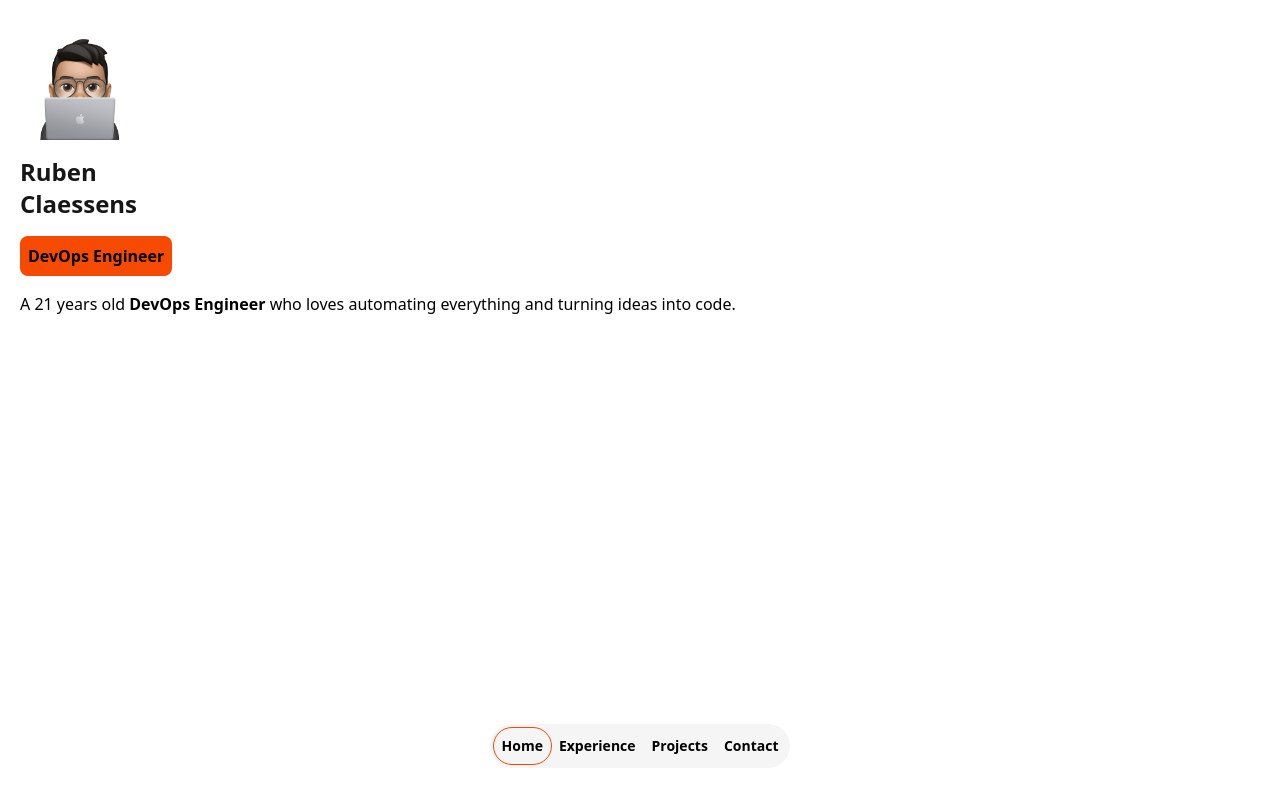
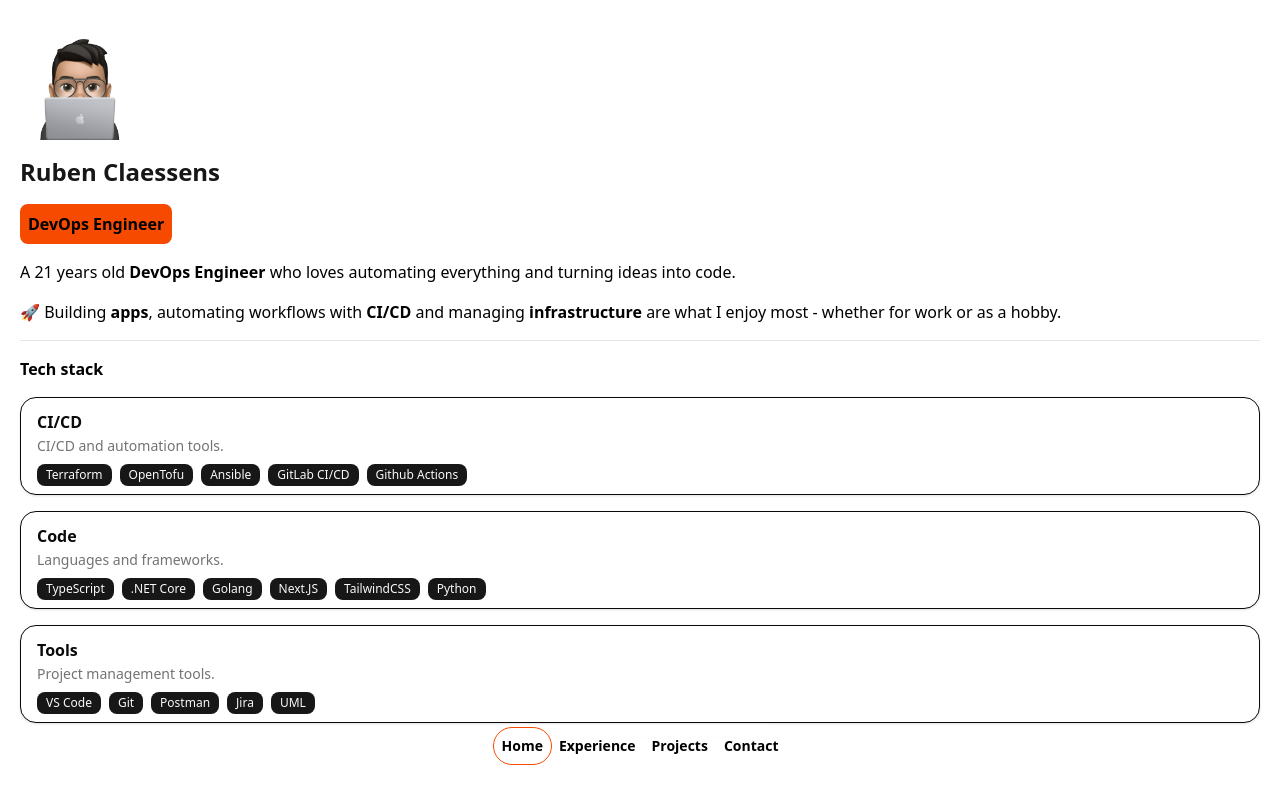
Before and after one commit to DrTuup/portfolio, a Next.js app: page / in a window 1280 px wide. Shown: the top 804 px of the page. Built offline with nearby package versions, Linux system fonts and the light colour scheme.

Commit message:
Tech stack

```diff
--- a/app/page.tsx
+++ b/app/page.tsx
@@ -1,4 +1,15 @@
+import { Separator } from "@/components/ui/separator";
 import Image from "next/image";
+import {
+  Card,
+  CardContent,
+  CardDescription,
+  CardHeader,
+  CardTitle,
+} from "@/components/ui/card";
+import { Spacer } from "@/components/spacer";
+import { Badge } from "@/components/ui/badge";
+import { cicd, code, tools } from "@/data";
 
 export default function Home() {
   function calcAge() {
@@ -10,20 +21,64 @@ export default function Home() {
     return age;
   }
   return (
-    <div className="max-w-screen w-screen min-h-screen flex flex-col p-5 gap-4">
-      <Image src="/memoji.png" width={120} height={120} alt="memoji" />
-      <h1 className="font-bold text-2xl text-primary">
-        Ruben
-        <br />
-        Claessens
-      </h1>
+    <div className="w-screen min-h-screen flex flex-col p-5 gap-4">
+      <Image
+        loading="eager"
+        src="/memoji.png"
+        width={120}
+        height={120}
+        alt="memoji"
+      />
+      <h1 className="font-bold text-2xl text-primary">Ruben Claessens</h1>
       <h2 className="font-bold w-fit p-2 rounded-md bg-[var(--chart-1)]">
         DevOps Engineer
       </h2>
-      <p className="">
+      <p>
         A {calcAge()} years old <strong>DevOps Engineer</strong> who loves
-        automating everything and turning ideas into code. <br />
+        automating everything and turning ideas into code.
+        <br />
       </p>
+      <p>
+        🚀 Building <strong>apps</strong>, automating workflows with{" "}
+        <strong>CI/CD</strong> and managing <strong>infrastructure</strong> are
+        what I enjoy most - whether for work or as a hobby.
+      </p>
+      <Separator />
+      <h3 className="font-bold">Tech stack</h3>
+      <Card className="p-2 rounded-2xl gap-0">
+        <CardHeader className="p-2">
+          <CardTitle>CI/CD</CardTitle>
+          <CardDescription>CI/CD and automation tools.</CardDescription>
+        </CardHeader>
+        <CardContent className="px-2 flex flex-wrap gap-2">
+          {cicd.map((item) => {
+            return <Badge key={item}>{item}</Badge>;
+          })}
+        </CardContent>
+      </Card>
+      <Card className="p-2 rounded-2xl gap-0">
+        <CardHeader className="p-2">
+          <CardTitle>Code</CardTitle>
+          <CardDescription>Languages and frameworks.</CardDescription>
+        </CardHeader>
+        <CardContent className="px-2 flex flex-wrap gap-2">
+          {code.map((item) => {
+            return <Badge key={item}>{item}</Badge>;
+          })}
+        </CardContent>
+      </Card>
+      <Card className="p-2 rounded-2xl gap-0">
+        <CardHeader className="p-2">
+          <CardTitle>Tools</CardTitle>
+          <CardDescription>Project management tools.</CardDescription>
+        </CardHeader>
+        <CardContent className="px-2 flex flex-wrap gap-2">
+          {tools.map((item) => {
+            return <Badge key={item}>{item}</Badge>;
+          })}
+        </CardContent>
+      </Card>
+      <Spacer />
     </div>
   );
 }
--- a/components/navigation.tsx
+++ b/components/navigation.tsx
@@ -25,7 +25,7 @@ export function Navigation() {
   const pathname = usePathname();
   return (
     <div className="w-full flex justify-center align-center fixed bottom-0">
-      <div className="bg-secondary my-8 mx-4 flex flex-row p-1 rounded-full">
+      <div className="my-8 mx-4 flex flex-row p-1 rounded-full backdrop-blur-md">
         {navitems.map((item) => {
           return (
             <a
--- /dev/null
+++ b/components/spacer.tsx
@@ -0,0 +1,3 @@
+export function Spacer() {
+  return <div className="p-10 w-full"></div>;
+}
--- /dev/null
+++ b/components/ui/badge.tsx
@@ -0,0 +1,46 @@
+import * as React from "react"
+import { Slot } from "@radix-ui/react-slot"
+import { cva, type VariantProps } from "class-variance-authority"
+
+import { cn } from "@/lib/utils"
+
+const badgeVariants = cva(
+  "inline-flex items-center justify-center rounded-md border px-2 py-0.5 text-xs font-medium w-fit whitespace-nowrap shrink-0 [&>svg]:size-3 gap-1 [&>svg]:pointer-events-none focus-visible:border-ring focus-visible:ring-ring/50 focus-visible:ring-[3px] aria-invalid:ring-destructive/20 dark:aria-invalid:ring-destructive/40 aria-invalid:border-destructive transition-[color,box-shadow] overflow-hidden",
+  {
+    variants: {
+      variant: {
+        default:
+          "border-transparent bg-primary text-primary-foreground [a&]:hover:bg-primary/90",
+        secondary:
+          "border-transparent bg-secondary text-secondary-foreground [a&]:hover:bg-secondary/90",
+        destructive:
+          "border-transparent bg-destructive text-white [a&]:hover:bg-destructive/90 focus-visible:ring-destructive/20 dark:focus-visible:ring-destructive/40 dark:bg-destructive/70",
+        outline:
+          "text-foreground [a&]:hover:bg-accent [a&]:hover:text-accent-foreground",
+      },
+    },
+    defaultVariants: {
+      variant: "default",
+    },
+  }
+)
+
+function Badge({
+  className,
+  variant,
+  asChild = false,
+  ...props
+}: React.ComponentProps<"span"> &
+  VariantProps<typeof badgeVariants> & { asChild?: boolean }) {
+  const Comp = asChild ? Slot : "span"
+
+  return (
+    <Comp
+      data-slot="badge"
+      className={cn(badgeVariants({ variant }), className)}
+      {...props}
+    />
+  )
+}
+
+export { Badge, badgeVariants }
--- /dev/null
+++ b/components/ui/card.tsx
@@ -0,0 +1,92 @@
+import * as React from "react"
+
+import { cn } from "@/lib/utils"
+
+function Card({ className, ...props }: React.ComponentProps<"div">) {
+  return (
+    <div
+      data-slot="card"
+      className={cn(
+        "bg-card text-card-foreground flex flex-col gap-6 rounded-xl border py-6 shadow-sm",
+        className
+      )}
+      {...props}
+    />
+  )
+}
+
+function CardHeader({ className, ...props }: React.ComponentProps<"div">) {
+  return (
+    <div
+      data-slot="card-header"
+      className={cn(
+        "@container/card-header grid auto-rows-min grid-rows-[auto_auto] items-start gap-1.5 px-6 has-[data-slot=card-action]:grid-cols-[1fr_auto] [.border-b]:pb-6",
+        className
+      )}
+      {...props}
+    />
+  )
+}
+
+function CardTitle({ className, ...props }: React.ComponentProps<"div">) {
+  return (
+    <div
+      data-slot="card-title"
+      className={cn("leading-none font-semibold", className)}
+      {...props}
+    />
+  )
+}
+
+function CardDescription({ className, ...props }: React.ComponentProps<"div">) {
+  return (
+    <div
+      data-slot="card-description"
+      className={cn("text-muted-foreground text-sm", className)}
+      {...props}
+    />
+  )
+}
+
+function CardAction({ className, ...props }: React.ComponentProps<"div">) {
+  return (
+    <div
+      data-slot="card-action"
+      className={cn(
+        "col-start-2 row-span-2 row-start-1 self-start justify-self-end",
+        className
+      )}
+      {...props}
+    />
+  )
+}
+
+function CardContent({ className, ...props }: React.ComponentProps<"div">) {
+  return (
+    <div
+      data-slot="card-content"
+      className={cn("px-6", className)}
+      {...props}
+    />
+  )
+}
+
+function CardFooter({ className, ...props }: React.ComponentProps<"div">) {
+  return (
+    <div
+      data-slot="card-footer"
+      className={cn("flex items-center px-6 [.border-t]:pt-6", className)}
+      {...props}
+    />
+  )
+}
+
+export {
+  Card,
+  CardHeader,
+  CardFooter,
+  CardTitle,
+  CardAction,
+  CardDescription,
+  CardContent,
+}
--- /dev/null
+++ b/components/ui/separator.tsx
@@ -0,0 +1,28 @@
+"use client"
+
+import * as React from "react"
+import * as SeparatorPrimitive from "@radix-ui/react-separator"
+
+import { cn } from "@/lib/utils"
+
+function Separator({
+  className,
+  orientation = "horizontal",
+  decorative = true,
+  ...props
+}: React.ComponentProps<typeof SeparatorPrimitive.Root>) {
+  return (
+    <SeparatorPrimitive.Root
+      data-slot="separator-root"
+      decorative={decorative}
+      orientation={orientation}
+      className={cn(
+        "bg-border shrink-0 data-[orientation=horizontal]:h-px data-[orientation=horizontal]:w-full data-[orientation=vertical]:h-full data-[orientation=vertical]:w-px",
+        className
+      )}
+      {...props}
+    />
+  )
+}
+
+export { Separator }
--- /dev/null
+++ b/data.ts
@@ -0,0 +1,18 @@
+export const cicd: string[] = [
+  "Terraform",
+  "OpenTofu",
+  "Ansible",
+  "GitLab CI/CD",
+  "Github Actions",
+];
+
+export const code: string[] = [
+  "TypeScript",
+  ".NET Core",
+  "Golang",
+  "Next.JS",
+  "TailwindCSS",
+  "Python",
+];
+
+export const tools: string[] = ["VS Code", "Git", "Postman", "Jira", "UML"];
--- a/package.json
+++ b/package.json
@@ -11,6 +11,7 @@
   "dependencies": {
     "@radix-ui/react-dropdown-menu": "^2.1.6",
     "@radix-ui/react-menubar": "^1.1.6",
+    "@radix-ui/react-separator": "^1.1.2",
     "@radix-ui/react-slot": "^1.1.2",
     "class-variance-authority": "^0.7.1",
     "clsx": "^2.1.1",
```
Also changed, not shown: 2 other files (tests, documents, lock files or other folders).
